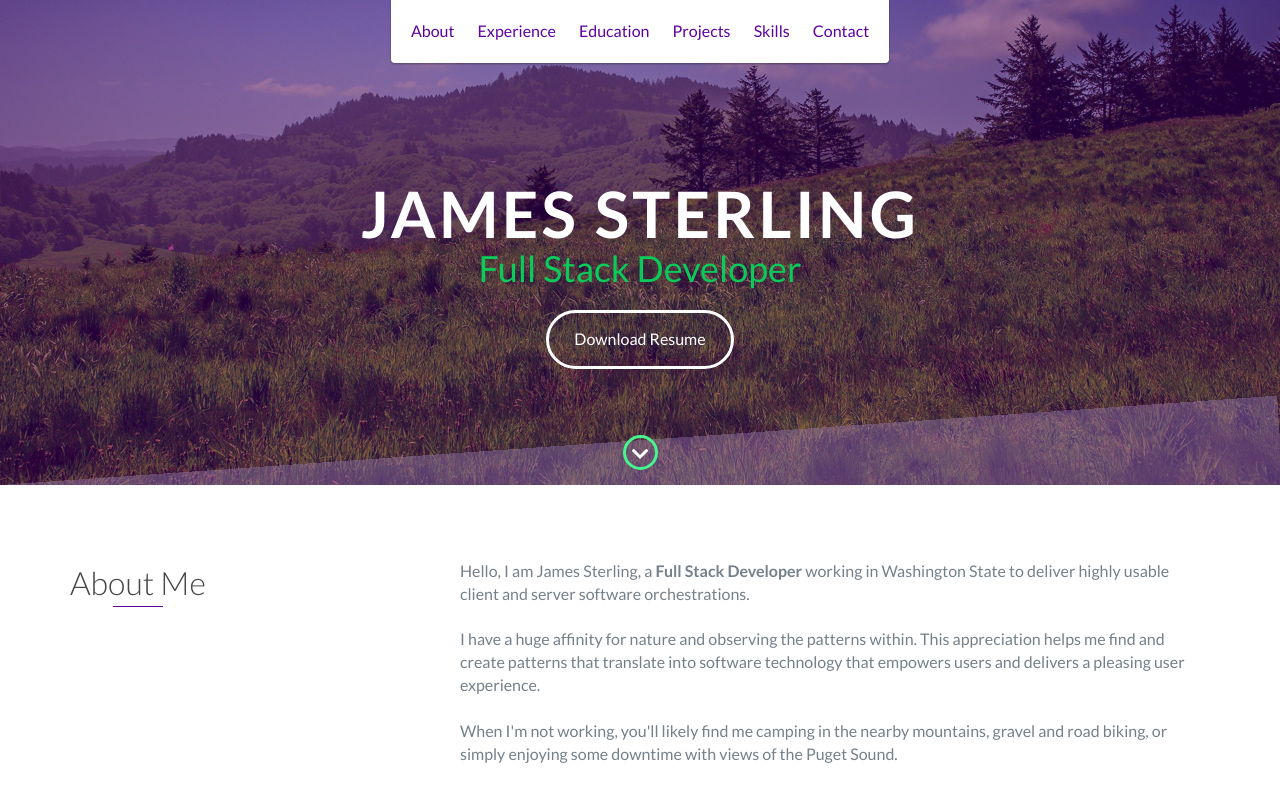
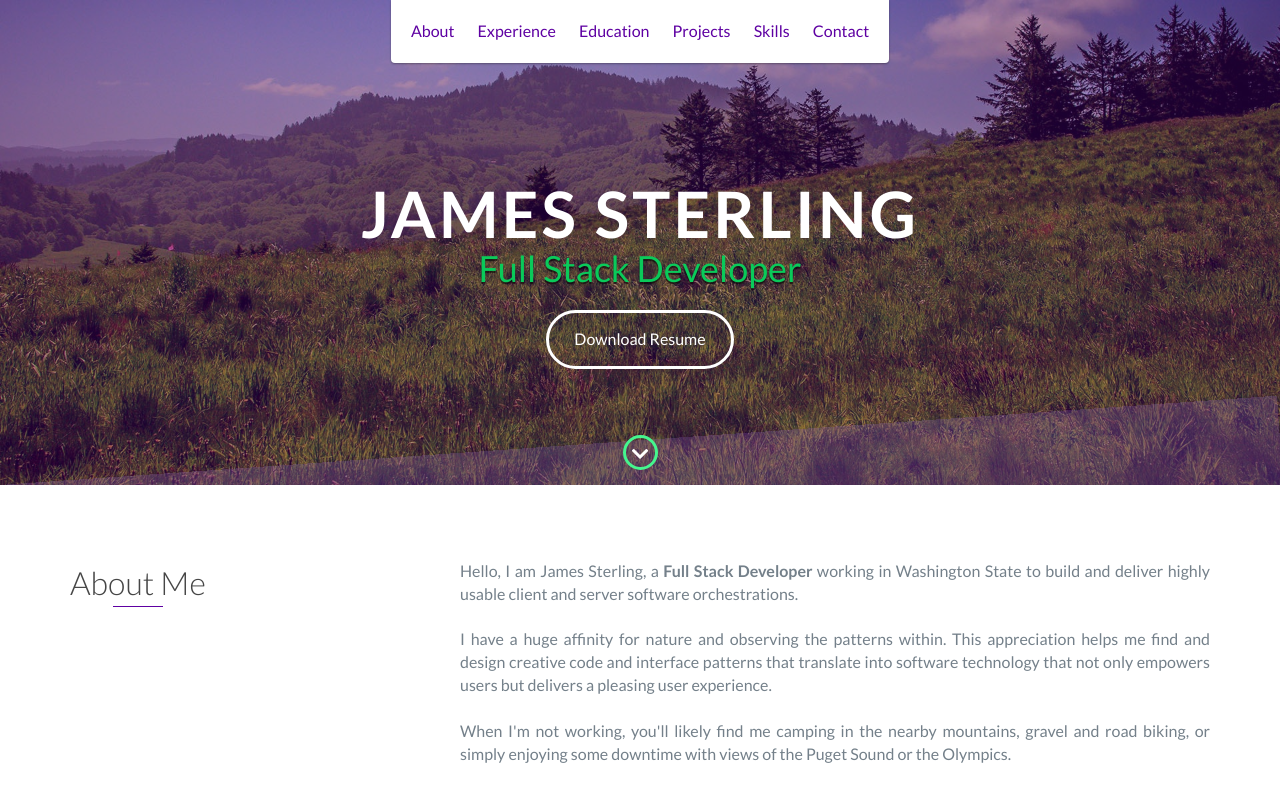
Before and after one commit to jamespsterling/jamespsterling.github.io, a website: page index.html in a window 1280 px wide. Shown: the top 800 px of the page. Drawn offline with nearby package versions, Linux system fonts and the light colour scheme.

Commit message:
various tweaks and content changes

```diff
--- a/css/header.css
+++ b/css/header.css
@@ -23,7 +23,7 @@
 
 #lead:after {
   animation: rotate-up .5s .5s cubic-bezier(0, 0.5, 0, 1) forwards;
-  background: #F9FCFF;
+  background: rgba(187, 163, 204, 0.75);
   opacity: 0.4;
   content: "";
   height: 20rem;
--- a/index.html
+++ b/index.html
@@ -71,18 +71,21 @@
                     <h2 class="heading">About Me</h2>
                 </div>
                 <div class="col-md-8">
-                    <p>
-                      Hello, I am James Sterling, a <b>Full Stack Developer</b> working in Washington State to deliver highly usable client and server software orchestrations.<br>
+                    <p class="justify">
+                      Hello, I am James Sterling, a <b>Full Stack Developer</b> working in Washington State to build and deliver highly usable client and
+                      server software orchestrations.<br>
                     </p>
                     <br>
 
-                    <p>
-                      I have a huge affinity for nature and observing the patterns within. This appreciation helps me find and create patterns that translate into software technology that empowers users and delivers a pleasing user experience.
+                    <p class="justify">
+                      I have a huge affinity for nature and observing the patterns within. This appreciation helps me find and design creative code and
+                      interface patterns that translate into software technology that not only empowers users but delivers a pleasing user experience.
                     </p>
                     <br>
 
-                    <p>
-                      When I'm not working, you'll likely find me camping in the nearby mountains, gravel and road biking, or simply enjoying some downtime with views of the Puget Sound.
+                    <p class="justify">
+                      When I'm not working, you'll likely find me camping in the nearby mountains, gravel and road biking, or simply enjoying some downtime
+                      with views of the Puget Sound or the Olympics.
                     </p>
                 </div>
             </div>
@@ -178,7 +181,7 @@
                     <!-- End .project-image -->
                     <div class="project-info">
                         <h3>IRIS</h3>
-                        <p style="text-align: justify">
+                        <p class="justify">
                           Online safety library with industry and state driven content with a focus on preventing
                           claims and offering a vast searchable library of safety and training content.
                           <br>
@@ -198,7 +201,7 @@
                     <!-- End .project-image -->
                     <div class="project-info">
                         <h3>Monocle</h3>
-                        <p style="text-align: justify">
+                        <p class="justify">
                            Using Google Glass, build a proof of concept using Android Dev Studio for York Innovation to push the boundaries of the Risk Assessment process.
                         </p>
                     </div>
@@ -213,7 +216,7 @@
                     <!-- End .project-image -->
                     <div class="project-info">
                         <h3>FOCUS Help Portal</h3>
-                        <p style="text-align: justify">
+                        <p class="justify">
                           Built as a companion to York's RIMS system, FOCUS Help Portal provide training material, and other useful information to help FOCUS users.
                         </p>
                         <a href="https://help.focus.yorkrsg.com/" target="_blank">View Project</a>
@@ -229,7 +232,7 @@
                     <!-- End .project-image -->
                     <div class="project-info">
                         <h3>Email Signature Generator</h3>
-                        <p style="text-align: justify">
+                        <p class="justify">
                           Built with bootstrap v4 & PHP to help users create their email signatures at York.
                         </p>
                         <a href="https://emailsig.yorkrsg.com" target="_blank">View Project</a>
@@ -245,7 +248,7 @@
                     <!-- End .project-image -->
                     <div class="project-info">
                         <h3>Provider Gateway</h3>
-                        <p style="text-align: justify">
+                        <p class="justify">
                           Provider Gateway is a self-service tool to assist providers in looking up payment statuses from claims submitted through York.
                         </p>
                         <a href="https://providergateway.yorkrsg.com" target="_blank">View Project</a>
@@ -261,7 +264,7 @@
                     <!-- End .project-image -->
                     <div class="project-info">
                         <h3>York Styleguide</h3>
-                        <p style="text-align: justify">
+                        <p class="justify">
                           Build and maintain a corporate web-based styleguide govern corporate web-based application look and feel. Also provide brand guidance, resources, and code snippets to developers at York.
                         </p>
                     </div>
@@ -335,6 +338,9 @@
                         <li>
                             <a href="https://www.linkedin.com/in/jamespsterling/" target="_blank"><i class="fab fa-linkedin" aria-hidden="true"></i></a>
                         </li>
+                        <li>
+                            <a href="https://500px.com/jpspyro" target="_blank"><i class="fab fa-500px" aria-hidden="true"></i></a>
+                        </li>
                     </ul>
                 </div>
             </div>
--- a/scss/styles.scss
+++ b/scss/styles.scss
@@ -94,6 +94,10 @@ body {
         overflow: hidden;
         z-index: -1;
     }
+}
+
+.justify {
+    text-align: justify;
 }
 
 // No JS styles
@@ -376,6 +380,7 @@ footer {
         font-size: 2.25em;
         margin-bottom: 15px;
         // text-shadow: 0 2px 6px rgba(0, 0, 0, 0.33);
+        text-shadow: 0 2px 1px rgba(0, 0, 0, 0.6);
     }
 }
 
@@ -387,7 +392,7 @@ footer {
     right: 0;
     bottom: 0;
     left: 0;
-    background: rgba($base-color-hover, 0.5);
+    background: rgba($base-color-hover, 0.425);
     z-index: 1;
 }
 
```
Also changed, not shown: css/styles.css.
